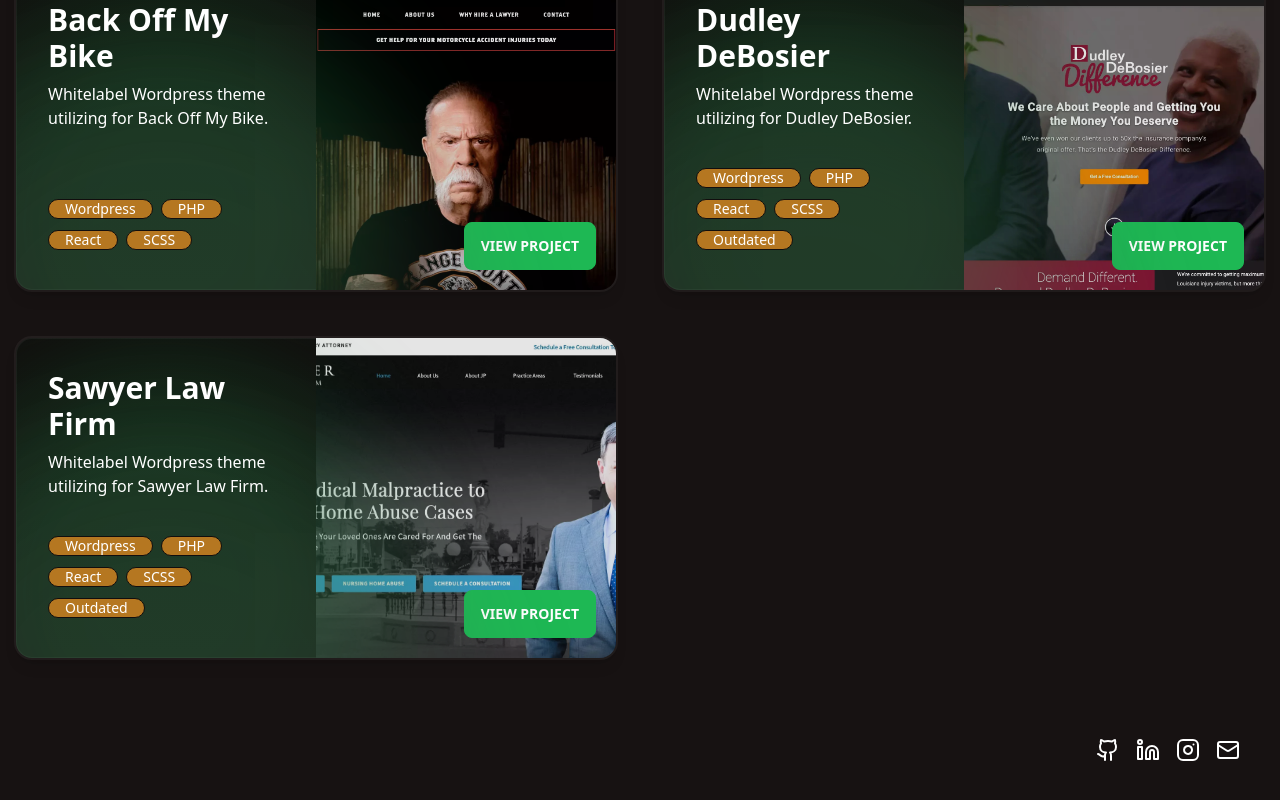
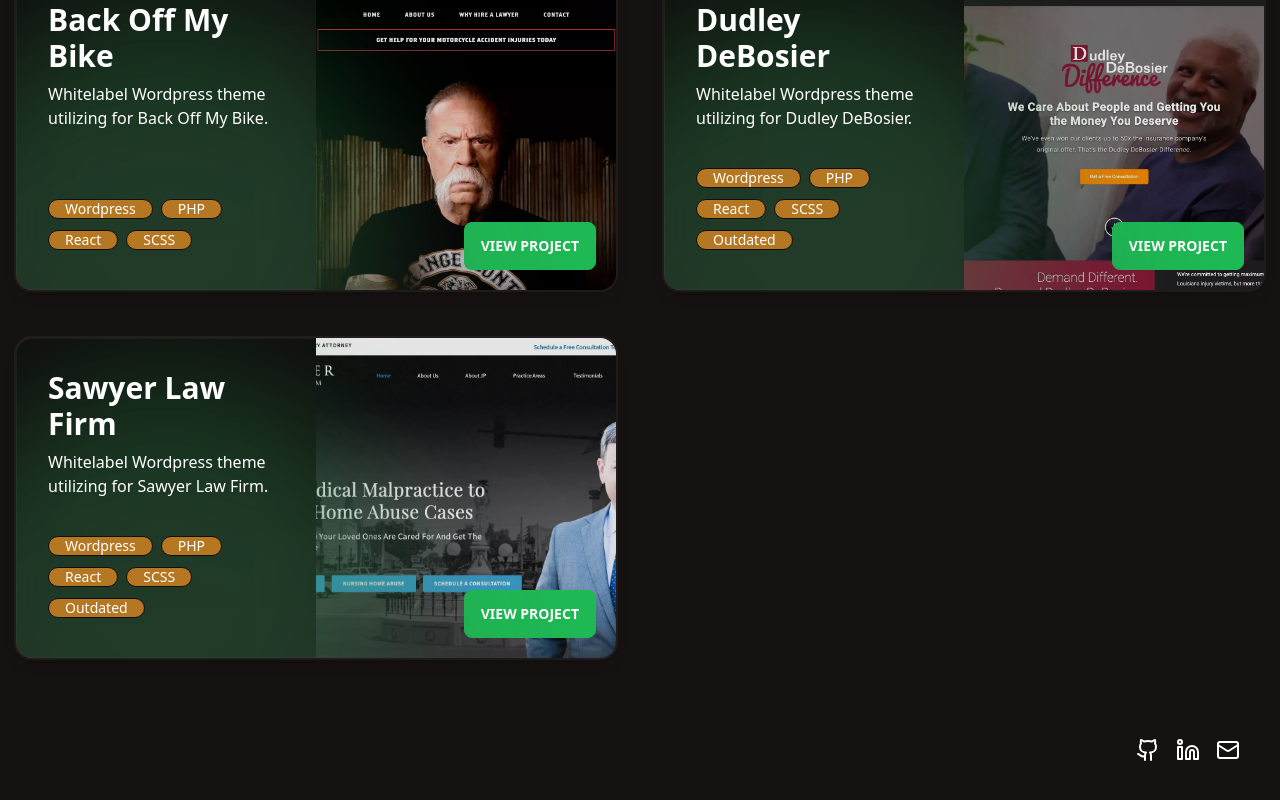
Before and after one commit to shawndones/sd-blog, a SvelteKit app: page / in a window 1280 px wide. Shown: the part 2008-2808 px from the top of the page. Built offline with nearby package versions, Linux system fonts and the light colour scheme; a web font is replaced by a local one.

Commit message:
remove ig link

```diff
--- a/src/routes/Footer.svelte
+++ b/src/routes/Footer.svelte
@@ -19,9 +19,9 @@
 <!--		<a class="icon-twitter" href={config.twitterUrl}>-->
 <!--		<svg fill="#ffffff" xmlns="http://www.w3.org/2000/svg" id="Layer_1" width="24px" height="24px" viewBox="0 0 24 24" xml:space="preserve"><path d="M14.095479,10.316482L22.286354,1h-1.940718l-7.115352,8.087682L7.551414,1H1l8.589488,12.231093L1,23h1.940717  l7.509372-8.542861L16.448587,23H23L14.095479,10.316482z M11.436522,13.338465l-0.871624-1.218704l-6.924311-9.68815h2.981339  l5.58978,7.82155l0.867949,1.218704l7.26506,10.166271h-2.981339L11.436522,13.338465z"/></svg>-->
 <!--		</a>-->
-		<a href={config.instagramUrl}>
-			<Instagram />
-		</a>
+<!--		<a href={config.instagramUrl}>-->
+<!--			<Instagram />-->
+<!--		</a>-->
 <!--		<a href={config.youtubeUrl}>-->
 <!--			<Youtube />-->
 <!--		</a>-->
```
